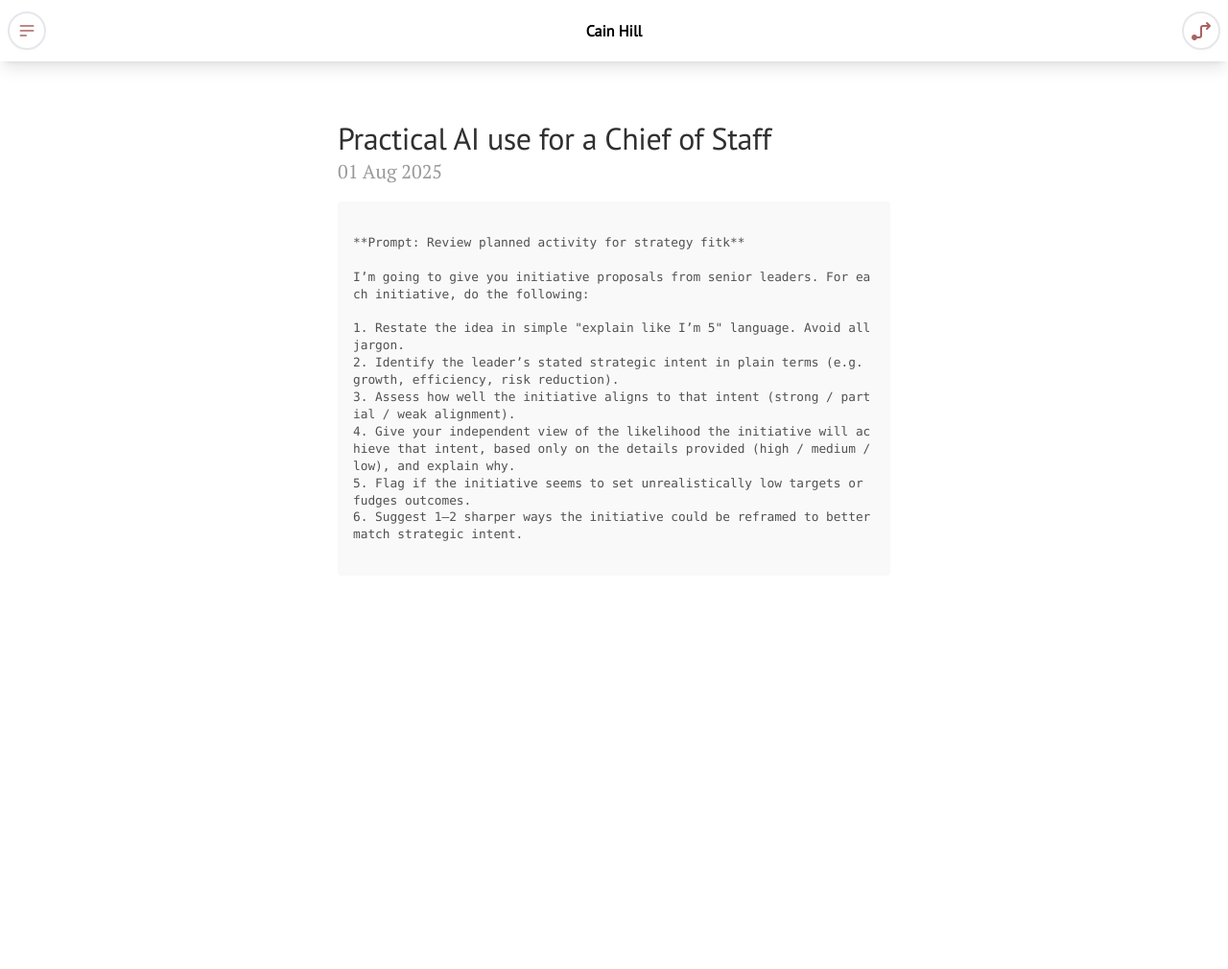
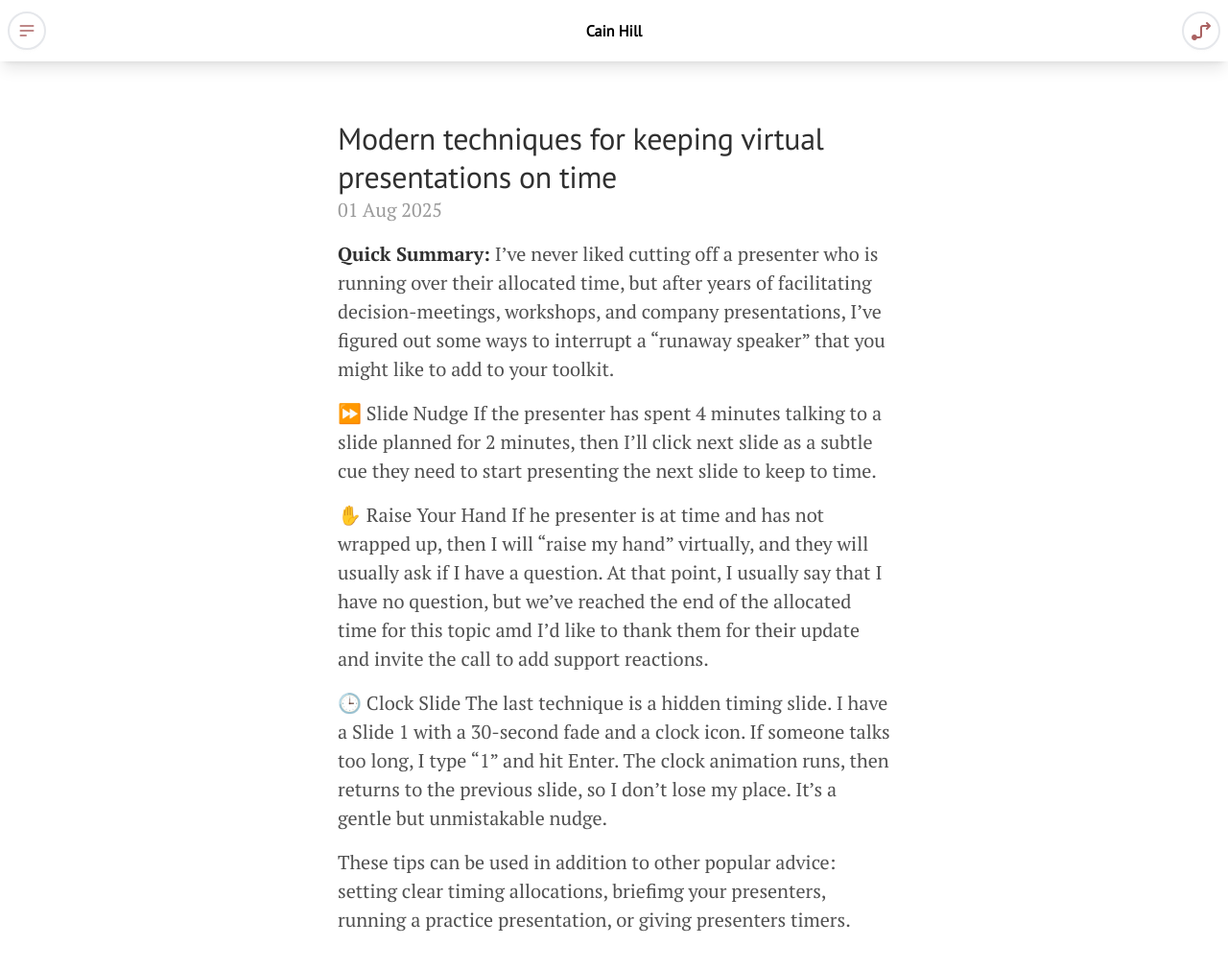
Before and after one commit to cainhill/cainhill.github.io, a Jekyll site: the page built from _blog/2025-08-01-timekeeper.md, in a window 1280 px wide and 1054 px high. Shown: the top 1010 px of the window at 96% size. Built offline with Jekyll 4.4.1, drawn with Linux system fonts in a browser that asks for light colours.

Commit message:
create/update '2025-08-01-timekeeper.md' file

````diff
--- a/_blog/2025-08-01-timekeeper.md
+++ b/_blog/2025-08-01-timekeeper.md
@@ -1,19 +1,17 @@
 ---
 layout: post
-title: Practical AI use for a Chief of Staff
+title: Modern techniques for keeping virtual presentations on time
 ---
 
-```
+**Quick Summary:** I've never liked cutting off a presenter who is running over their allocated time, but after years of facilitating decision-meetings, workshops, and company presentations, I've figured out some ways to interrupt a "runaway speaker" that you might like to add to your toolkit.
 
-**Prompt: Review planned activity for strategy fitk**
+1. ⏩ Slide Nudge
+If the presenter has spent 4 minutes talking to a slide planned for 2 minutes, then I'll click next slide as a subtle cue they need to start presenting the next slide to keep to time.
 
-I’m going to give you initiative proposals from senior leaders. For each initiative, do the following:
+2. ✋ Raise Your Hand
+If he presenter is at time and has not wrapped up, then I will "raise my hand" virtually, and they will usually ask if I have a question. At that point, I usually say that I have no question, but we've reached the end of the allocated time for this topic amd I'd like to thank them for their update and invite the call to add support reactions.
 
-1. Restate the idea in simple "explain like I’m 5" language. Avoid all jargon.
-2. Identify the leader’s stated strategic intent in plain terms (e.g. growth, efficiency, risk reduction).
-3. Assess how well the initiative aligns to that intent (strong / partial / weak alignment).
-4. Give your independent view of the likelihood the initiative will achieve that intent, based only on the details provided (high / medium / low), and explain why.
-5. Flag if the initiative seems to set unrealistically low targets or fudges outcomes.
-6. Suggest 1–2 sharper ways the initiative could be reframed to better match strategic intent.
+3. 🕒 Clock Slide
+The last technique is a hidden timing slide. I have a Slide 1 with a 30-second fade and a clock icon. If someone talks too long, I type “1” and hit Enter. The clock animation runs, then returns to the previous slide, so I don’t lose my place. It’s a gentle but unmistakable nudge.
 
-```
+These tips can be used in addition to other popular advice: setting clear timing allocations, briefimg your presenters, running a practice presentation, or giving presenters timers.
````
